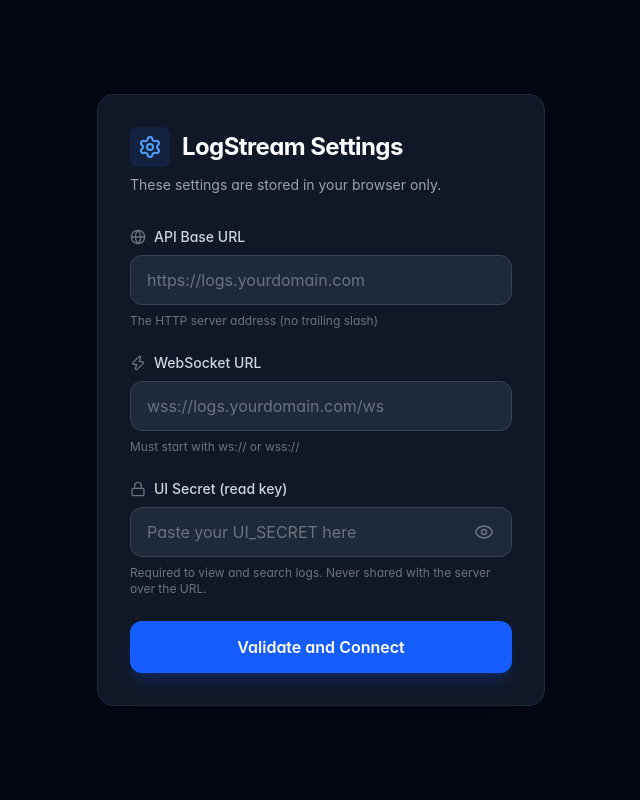
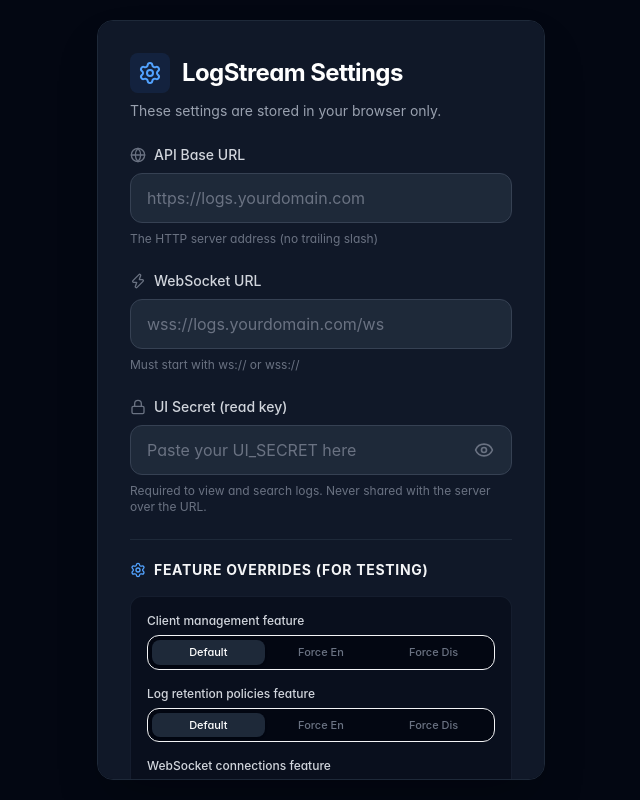
Before and after one commit to guibranco/logstream-ui, a React (Vite) app: page / in a window 1280 px wide. Shown: the whole page, without its empty margins (319-959 px from the left). Built offline with nearby package versions, Linux system fonts and the light colour scheme.

Commit message:
feat: implement client-side feature flag overrides
Add support for `featureOverrides` in the configuration store, allowing users to override server-side feature flags via the settings UI and applying these overrides in `useServerInfo`.

```diff
--- a/src/components/SettingsScreen.tsx
+++ b/src/components/SettingsScreen.tsx
@@ -1,16 +1,32 @@
-import React, { useState, useEffect, useCallback } from 'react';
+import React, { useState } from 'react';
 import { Lock, Eye, EyeOff, Settings, Globe, Zap, Trash2 } from 'lucide-react';
 import { LogStreamConfig } from '../store/configStore';
 import { useAuth } from '../context/AuthContext';
 
 export function SettingsScreen() {
-  const { config, updateConfig, signOut, isConfigured } = useAuth();
+  const { config, updateConfig, signOut, isConfigured, closeSettings } = useAuth();
 
   const [apiUrl, setApiUrl] = useState(config?.apiUrl || '');
   const [wsUrl, setWsUrl] = useState(config?.wsUrl || '');
   const [uiSecret, setUiSecret] = useState(config?.uiSecret || '');
   const [showSecret, setShowSecret] = useState(false);
   const [errors, setErrors] = useState<Record<string, string>>({});
+
+  const getInitialOverrideState = (val: boolean | undefined): 'default' | 'enabled' | 'disabled' => {
+    if (val === true) return 'enabled';
+    if (val === false) return 'disabled';
+    return 'default';
+  };
+
+  const [clientMgmtOverride, setClientMgmtOverride] = useState<'default' | 'enabled' | 'disabled'>(
+    getInitialOverrideState(config?.featureOverrides?.client_management)
+  );
+  const [retentionOverride, setRetentionOverride] = useState<'default' | 'enabled' | 'disabled'>(
+    getInitialOverrideState(config?.featureOverrides?.retention)
+  );
+  const [websocketOverride, setWebsocketOverride] = useState<'default' | 'enabled' | 'disabled'>(
+    getInitialOverrideState(config?.featureOverrides?.websocket)
+  );
 
   const deriveWsUrl = (url: string) => {
     try {
@@ -27,12 +43,6 @@ export function SettingsScreen() {
   const handleApiUrlChange = (e: React.ChangeEvent<HTMLInputElement>) => {
     const value = e.target.value;
     setApiUrl(value);
-    // Auto-fill behavior: only if WS URL is empty or matches previous derivation
-    const currentDerivation = deriveWsUrl(apiUrl);
-    if (!wsUrl || wsUrl === currentDerivation) {
-      // We don't auto-fill immediately to avoid overwriting user intent,
-      // but we show the chip.
-    }
   };
 
   const handleSave = (e: React.FormEvent) => {
@@ -55,26 +65,96 @@ export function SettingsScreen() {
       return;
     }
 
+    const featureOverrides: Record<string, boolean> = {};
+    if (clientMgmtOverride === 'enabled') featureOverrides.client_management = true;
+    if (clientMgmtOverride === 'disabled') featureOverrides.client_management = false;
+
+    if (retentionOverride === 'enabled') featureOverrides.retention = true;
+    if (retentionOverride === 'disabled') featureOverrides.retention = false;
+
+    if (websocketOverride === 'enabled') featureOverrides.websocket = true;
+    if (websocketOverride === 'disabled') featureOverrides.websocket = false;
+
     updateConfig({
       apiUrl: trimmedApiUrl,
       wsUrl: trimmedWsUrl,
-      uiSecret: trimmedUiSecret
+      uiSecret: trimmedUiSecret,
+      featureOverrides
     });
+  };
+
+  const renderSegmentedControl = (
+    label: string,
+    value: 'default' | 'enabled' | 'disabled',
+    onChange: (val: 'default' | 'enabled' | 'disabled') => void
+  ) => {
+    return (
+      <div className="flex flex-col gap-1.5" id={`override-control-${label.toLowerCase().replace(/[^a-z0-9]/g, '-')}`}>
+        <span className="text-xs text-gray-300 font-medium">{label}</span>
+        <div className="grid grid-cols-3 bg-gray-950 border border-gray-850 p-1 rounded-xl">
+          <button
+            type="button"
+            onClick={() => onChange('default')}
+            className={`py-1 text-[11px] font-medium rounded-lg transition-all ${
+              value === 'default'
+                ? 'bg-gray-800 text-white shadow-sm font-bold'
+                : 'text-gray-500 hover:text-gray-300'
+            }`}
+          >
+            Default
+          </button>
+          <button
+            type="button"
+            onClick={() => onChange('enabled')}
+            className={`py-1 text-[11px] font-medium rounded-lg transition-all ${
+              value === 'enabled'
+                ? 'bg-green-500/10 text-green-400 border border-green-500/20 shadow-sm font-bold animate-pulse'
+                : 'text-gray-500 hover:text-gray-300'
+            }`}
+          >
+            Force En
+          </button>
+          <button
+            type="button"
+            onClick={() => onChange('disabled')}
+            className={`py-1 text-[11px] font-medium rounded-lg transition-all ${
+              value === 'disabled'
+                ? 'bg-red-500/10 text-red-400 border border-red-500/20 shadow-sm font-bold'
+                : 'text-gray-500 hover:text-gray-300'
+            }`}
+          >
+            Force Dis
+          </button>
+        </div>
+      </div>
+    );
   };
 
   return (
     <div className="fixed inset-0 z-50 flex items-center justify-center bg-gray-950 p-4">
-      <div className="w-full max-w-md bg-gray-900 border border-gray-800 rounded-2xl shadow-2xl overflow-hidden">
+      <div className="w-full max-w-md bg-gray-900 border border-gray-800 rounded-2xl shadow-2xl overflow-y-auto max-h-[95vh]">
         <div className="p-8">
-          <div className="flex items-center gap-3 mb-2">
-            <div className="p-2 bg-blue-500/10 rounded-lg">
-              <Settings className="w-6 h-6 text-blue-400" />
+          <div className="flex items-center justify-between gap-3 mb-2">
+            <div className="flex items-center gap-3">
+              <div className="p-2 bg-blue-500/10 rounded-lg">
+                <Settings className="w-6 h-6 text-blue-400" />
+              </div>
+              <h1 className="text-2xl font-bold text-white tracking-tight">
+                LogStream Settings
+              </h1>
             </div>
-            <h1 className="text-2xl font-bold text-white tracking-tight">
-              LogStream Settings
-            </h1>
+            {isConfigured && (
+              <button
+                type="button"
+                onClick={closeSettings}
+                className="px-3 py-1.5 text-xs font-semibold text-gray-400 hover:text-white bg-gray-800 hover:bg-gray-700 rounded-xl transition-all"
+                title="Close settings"
+              >
+                Close
+              </button>
+            )}
           </div>
-          <p className="text-gray-400 text-sm mb-8">
+          <p className="text-gray-400 text-sm mb-6">
             These settings are stored in your browser only.
           </p>
 
@@ -148,6 +228,19 @@ export function SettingsScreen() {
               {errors.uiSecret && <p className="text-xs text-red-400 mt-1">{errors.uiSecret}</p>}
             </div>
 
+            {/* Feature Flag Overrides */}
+            <div className="pt-5 border-t border-gray-800 space-y-4">
+              <div className="flex items-center gap-2">
+                <Settings className="w-4 h-4 text-blue-400" />
+                <h3 className="text-sm font-bold text-gray-100 uppercase tracking-wider">Feature Overrides (For Testing)</h3>
+              </div>
+              <div className="space-y-4 bg-gray-950/50 p-4 border border-gray-800/60 rounded-xl">
+                {renderSegmentedControl("Client management feature", clientMgmtOverride, setClientMgmtOverride)}
+                {renderSegmentedControl("Log retention policies feature", retentionOverride, setRetentionOverride)}
+                {renderSegmentedControl("WebSocket connections feature", websocketOverride, setWebsocketOverride)}
+              </div>
+            </div>
+
             <button
               type="submit"
               className="w-full bg-blue-600 hover:bg-blue-500 text-white font-semibold py-3.5 rounded-xl shadow-lg shadow-blue-600/20 transition-all active:scale-[0.98]"
--- a/src/hooks/useServerInfo.ts
+++ b/src/hooks/useServerInfo.ts
@@ -15,8 +15,8 @@ export function useServerInfo() {
   const config = getConfig();
   const apiUrl = config?.apiUrl;
 
-  return useQuery({
-    queryKey: ['server', 'info'],
+  const query = useQuery({
+    queryKey: ['server', 'info', config?.featureOverrides],
     queryFn: async () => {
       if (!apiUrl) return undefined;
       const response = await fetch(`${apiUrl}/api/info`);
@@ -29,4 +29,28 @@ export function useServerInfo() {
     staleTime: 50000,
     enabled: !!apiUrl,
   });
+
+  if (query.data) {
+    const features = { ...query.data.features };
+    if (config?.featureOverrides) {
+      if (config.featureOverrides.client_management !== undefined) {
+        features.client_management = config.featureOverrides.client_management;
+      }
+      if (config.featureOverrides.retention !== undefined) {
+        features.retention = config.featureOverrides.retention;
+      }
+      if (config.featureOverrides.websocket !== undefined) {
+        features.websocket = config.featureOverrides.websocket;
+      }
+    }
+    return {
+      ...query,
+      data: {
+        ...query.data,
+        features,
+      },
+    };
+  }
+
+  return query;
 }
--- a/src/store/configStore.ts
+++ b/src/store/configStore.ts
@@ -2,6 +2,11 @@ export interface LogStreamConfig {
   apiUrl: string;
   wsUrl: string;
   uiSecret: string;
+  featureOverrides?: {
+    client_management?: boolean;
+    retention?: boolean;
+    websocket?: boolean;
+  };
 }
 
 const STORAGE_KEY = 'logservice:config';
```
Also changed, not shown: test-results.json (+1 -1 lines), 2 other files (tests, documents, lock files or other folders).
